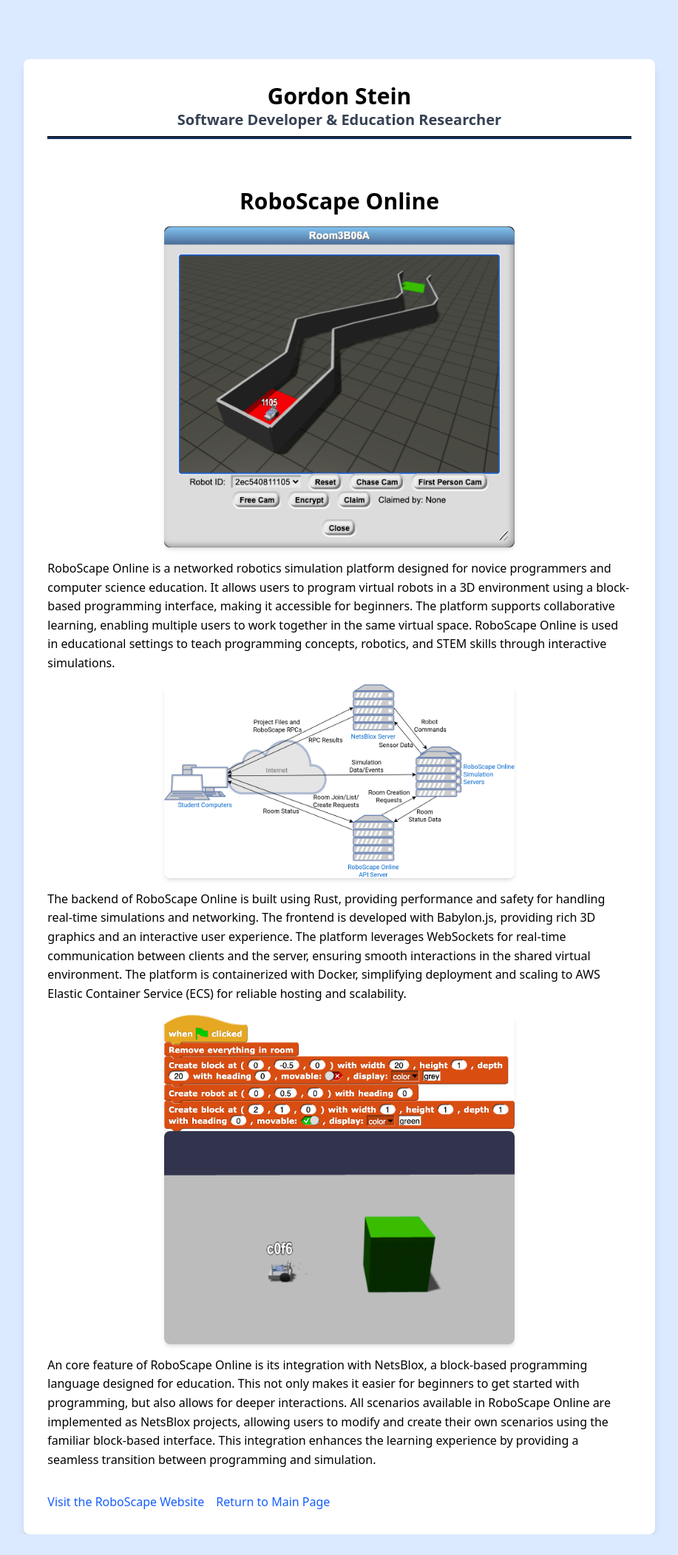
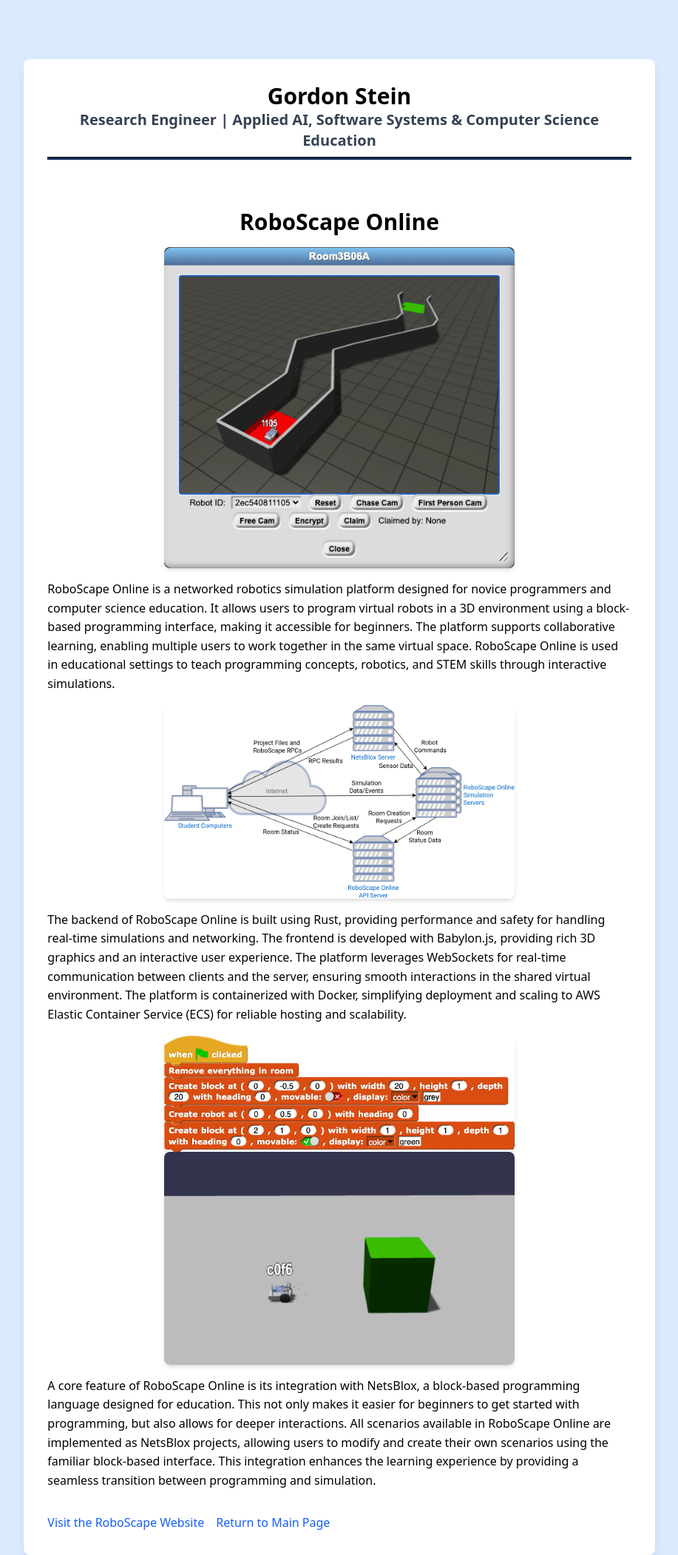
Before and after one commit to gsteinLTU/gordonstein.dev, a SvelteKit app: page /projects/roboscape-online in a window 1280 px wide. Shown: the whole page at 74% size, without its empty margins (181-1098 px from the left). Before the commit the page ends 2074 px from the top, so only its background shows below. Built offline with nearby package versions, Linux system fonts and the light colour scheme; some icons are missing.

Commit message:
Update wording

```diff
--- a/src/lib/components/sections/Demos.svelte
+++ b/src/lib/components/sections/Demos.svelte
@@ -3,7 +3,7 @@
 </script>
 
 <section class="mt-6 text-left">
-    <h2 class="text-2xl font-bold mb-2">Assorted Demos</h2>
+    <h2 class="text-2xl font-bold mb-2">Experiments</h2>
 
     <ProjectCard
         title="PivotSim"
--- a/src/routes/+layout.svelte
+++ b/src/routes/+layout.svelte
@@ -7,16 +7,16 @@
 </script>
 
 <svelte:head>
-	<title>Gordon Stein - Software Developer & CS Education Researcher</title>
+	<title>Gordon Stein - Research Engineer | Applied AI, Software Systems & Computer Science Education</title>
 	<link rel="icon" href="{base}/fav.png" />
 
 	<!-- Primary Meta Tags -->
-	<meta name="description" content="Gordon Stein's personal website. Software Developer & Computer Science Education Researcher." />
+	<meta name="description" content="Gordon Stein's personal website. Research Engineer | Applied AI, Software Systems & Computer Science Education." />
 	<meta name="author" content="Gordon Stein" />
 
 	<!-- Open Graph / Facebook -->
-	<meta property="og:title" content="Gordon Stein - Software Developer & CS Education Researcher" />
-	<meta property="og:description" content="Gordon Stein's personal website. Software Developer & Computer Science Education Researcher." />
+	<meta property="og:title" content="Gordon Stein - Research Engineer | Applied AI, Software Systems & Computer Science Education" />
+	<meta property="og:description" content="Gordon Stein's personal website. Research Engineer | Applied AI, Software Systems & Computer Science Education." />
 	<meta property="og:type" content="website" />
 	<meta property="og:url" content="https://gordonstein.dev" />
 </svelte:head>
@@ -29,7 +29,7 @@
     </div>
 
     <div class="container">
-        <h2 class="text-sm text-gray-700 md:text-xl font-semibold">Software Developer & Education Researcher</h2>
+        <h2 class="text-sm text-gray-700 md:text-xl font-semibold">Research Engineer | Applied AI, Software Systems & Computer Science Education</h2>
     </div>
     <hr class="my-2 mb-4">
 
--- a/src/routes/projects/roboscape-online/+page.svelte
+++ b/src/routes/projects/roboscape-online/+page.svelte
@@ -21,7 +21,7 @@
 <img src="{base}/helloscenario.png" alt="RoboScape Online NetsBlox Integration" class="rounded-lg shadow-md">
 
 <p>
-    An core feature of RoboScape Online is its integration with NetsBlox, a block-based programming language designed for education. This not only makes it easier for beginners to get started with programming, but also allows for deeper interactions.
+    A core feature of RoboScape Online is its integration with NetsBlox, a block-based programming language designed for education. This not only makes it easier for beginners to get started with programming, but also allows for deeper interactions.
     All scenarios available in RoboScape Online are implemented as NetsBlox projects, allowing users to modify and create their own scenarios using the familiar block-based interface. This integration enhances the learning experience by providing a seamless transition between programming and simulation.
 </p>
 
```
